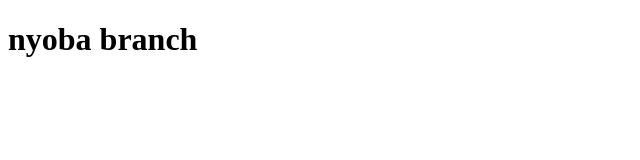
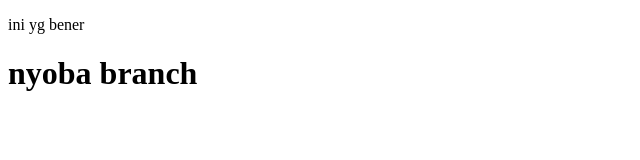
Before and after one commit to BaihaqiCode/belajarGit, a plain HTML site: page index.html in a window 1280 px wide. Shown: the whole page, without its empty margins (0-640 px from the left). Drawn offline with Linux system fonts and the light colour scheme.

Commit message:
nyoba konflik

```diff
--- a/index.html
+++ b/index.html
@@ -6,6 +6,7 @@
     <title>nyoba branch</title>
 </head>
 <body>
+    <p>ini yg bener</p>
     <h1>nyoba branch</h1>
 </body>
 </html>
```
